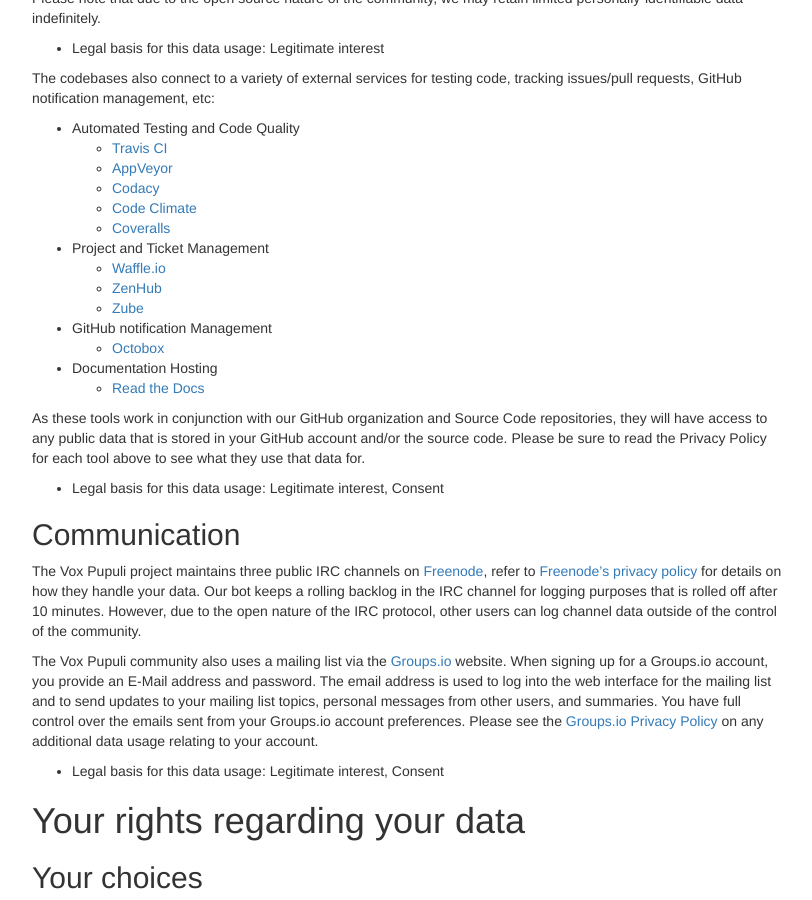
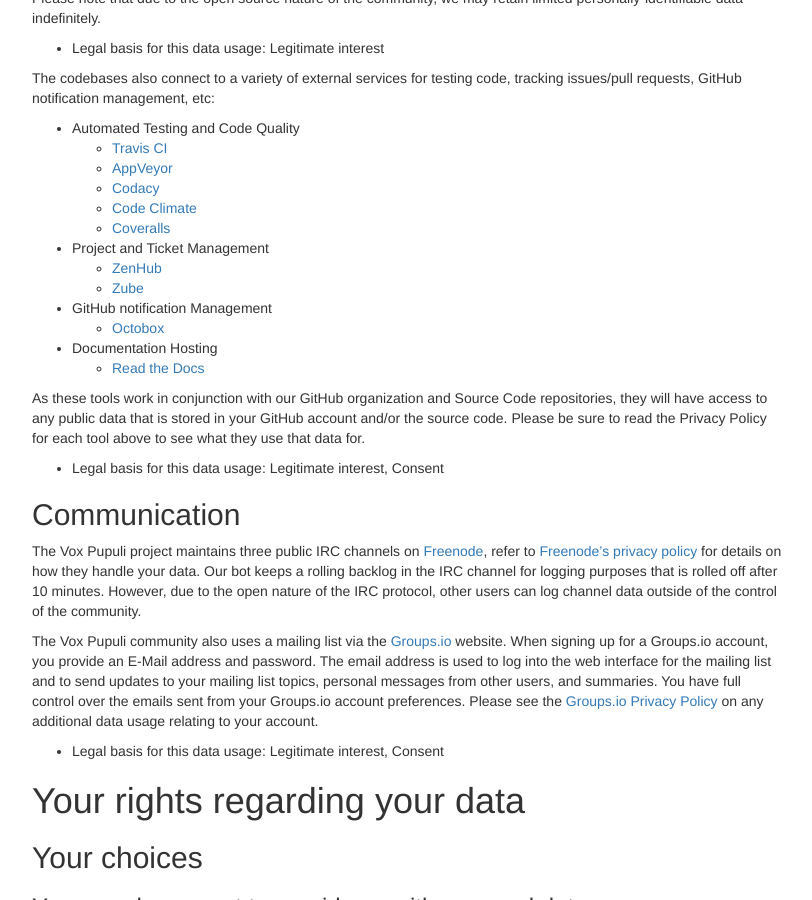
Before and after one commit to voxpupuli/voxpupuli.github.io, a Jekyll site: the page built from privacy-policy/index.md, in a window 1280 px wide and 900 px high, scrolled down 947 px. Shown: the whole window, without its empty margins (233-1045 px from the left). Built offline with Jekyll 4.4.1, drawn with Linux system fonts in a browser that asks for light colours; nearby versions of some CDN libraries.

Commit message:
Remove waffle.io as it no longer seems to exist.

```diff
--- a/privacy-policy/index.md
+++ b/privacy-policy/index.md
@@ -63,7 +63,6 @@
   * [Code Climate](https://codeclimate.com/)
   * [Coveralls](https://coveralls.io/)
 * Project and Ticket Management
-  * [Waffle.io](https://waffle.io/)
   * [ZenHub](https://www.zenhub.com/)
   * [Zube](https://zube.io/)
 * GitHub notification Management
@@ -157,7 +156,6 @@
 [Codacy]: https://www.codacy.com/privacy
 [Code Climate]: https://codeclimate.com/legal/privacy
 [Coveralls]: https://coveralls.io/legal
-[Waffle.io]: https://waffle.io/terms-of-service
 [ZenHub]: https://www.zenhub.com/privacy-policy
 [Zube]: https://zube.io/privacy
 [Octobox]: https://octobox.io/privacy
```
